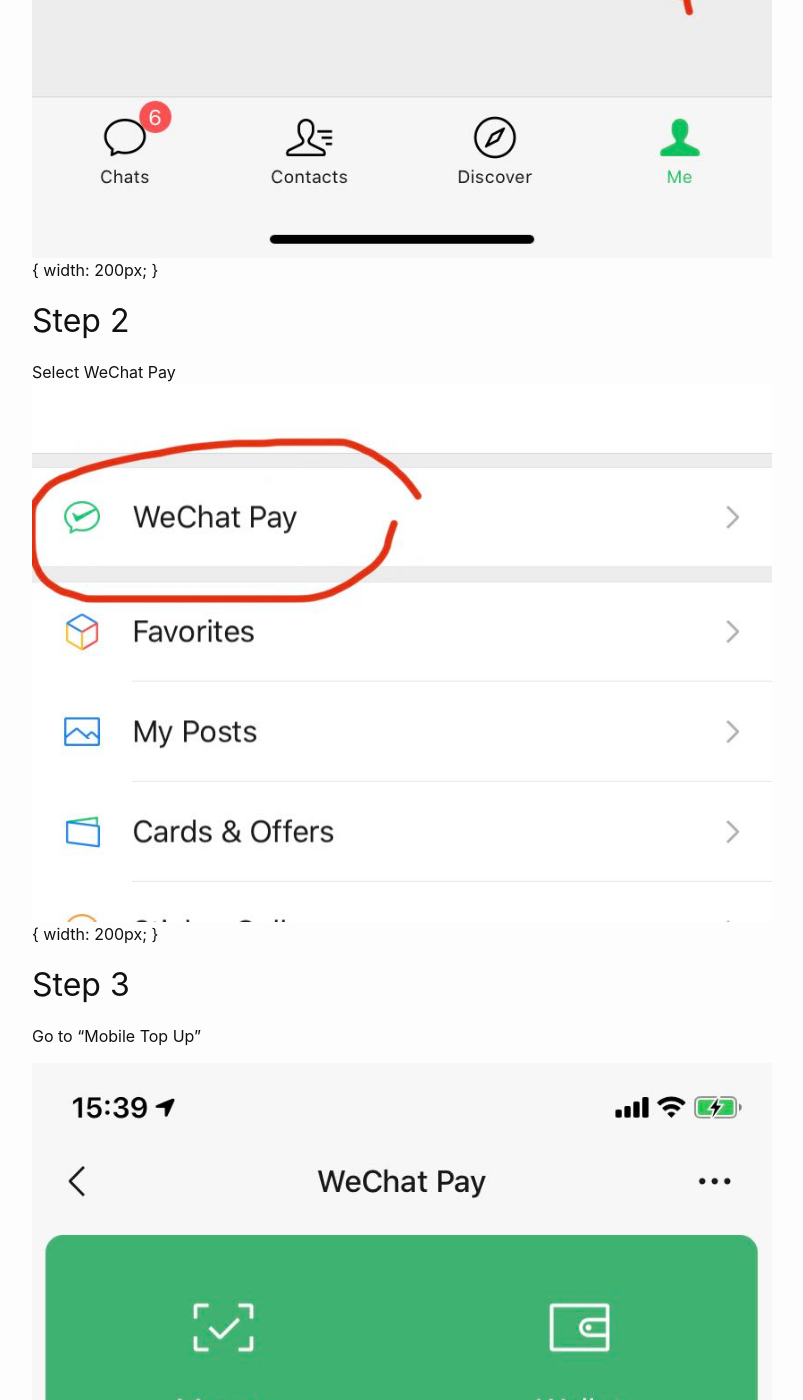
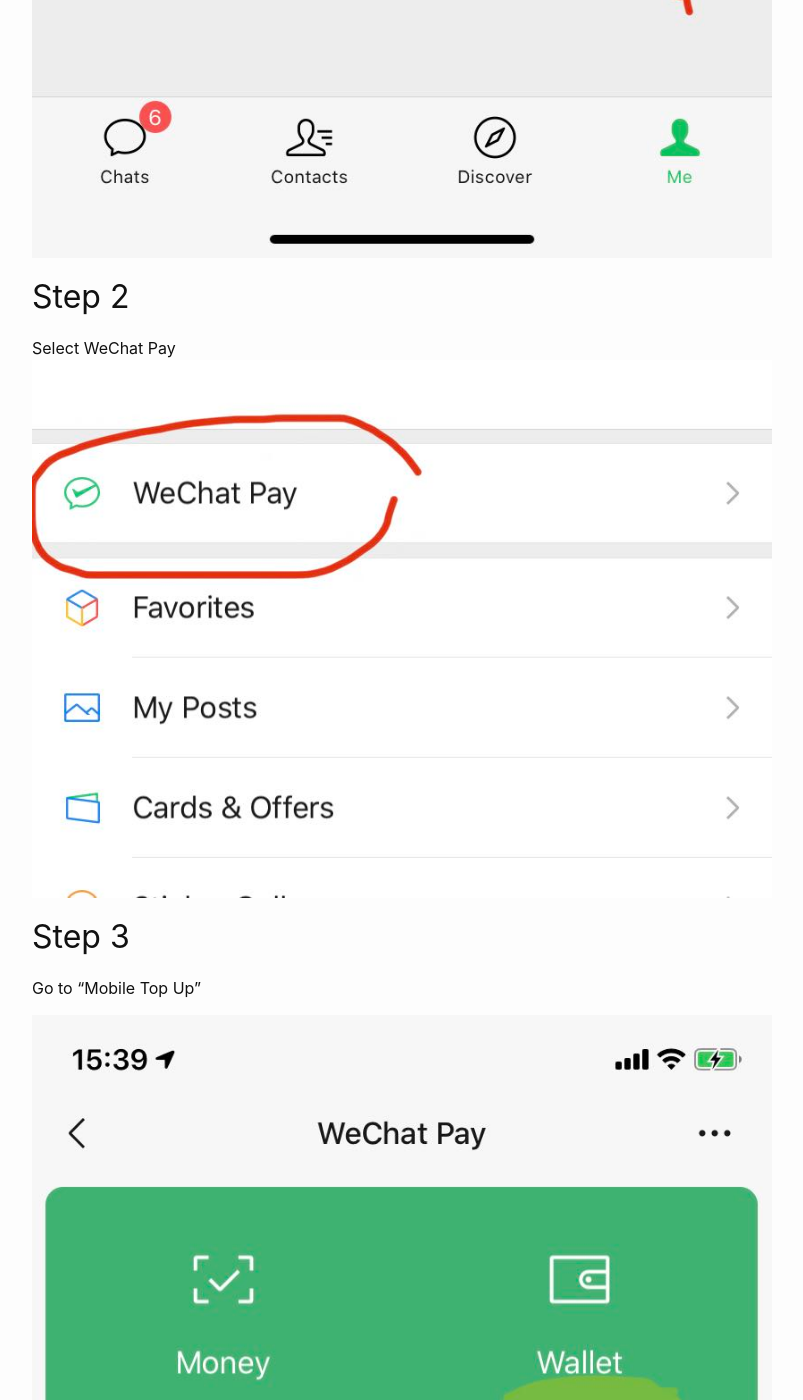
Before and after one commit to xjtu-wiki/xjtu-wiki.github.io, a Jekyll site: the page built from _guidelines/recharge-phone-wechat.md, in a window 1280 px wide and 1400 px high, scrolled down 670 px. Shown: the whole window, without its empty margins (238-1041 px from the left). Built offline with Jekyll 4.4.1, drawn with Linux system fonts in a browser that asks for light colours; comment, search, counter and statistics services are not loaded; some of the changed text lies outside the part shown.

Commit message:
Fix image width tag

```diff
--- a/_guidelines/recharge-phone-wechat.md
+++ b/_guidelines/recharge-phone-wechat.md
@@ -15,21 +15,21 @@
 ## Step 1
 Go to "me" section
 
-![Go to "me" section](/assets/img/phone-recharge/wechat-1.jpg){ width: 200px; }
+![Go to "me" section](/assets/img/phone-recharge/wechat-1.jpg)
 
 ## Step 2
 Select WeChat Pay
-![Select WeChat Pay](/assets/img/phone-recharge/wechat-2.jpg){ width: 200px; }
+![Select WeChat Pay](/assets/img/phone-recharge/wechat-2.jpg)
 
 ## Step 3
 Go to "Mobile Top Up"
 
-![Go to "Mobile Top Up"](/assets/img/phone-recharge/wechat-3.jpg){ width: 200px; }
+![Go to "Mobile Top Up"](/assets/img/phone-recharge/wechat-3.jpg)
 
 
 ## Step 4
 Input your phone number and select the amount.
 
-![](/assets/img/phone-recharge/wechat-1.jpg){ width: 200px; }
+![](/assets/img/phone-recharge/wechat-1.jpg)
 
 Last update: October 16th, 2019
```
Also changed, not shown: _guidelines/transport-iharbour-xingqing.md (+1 -1 lines).
